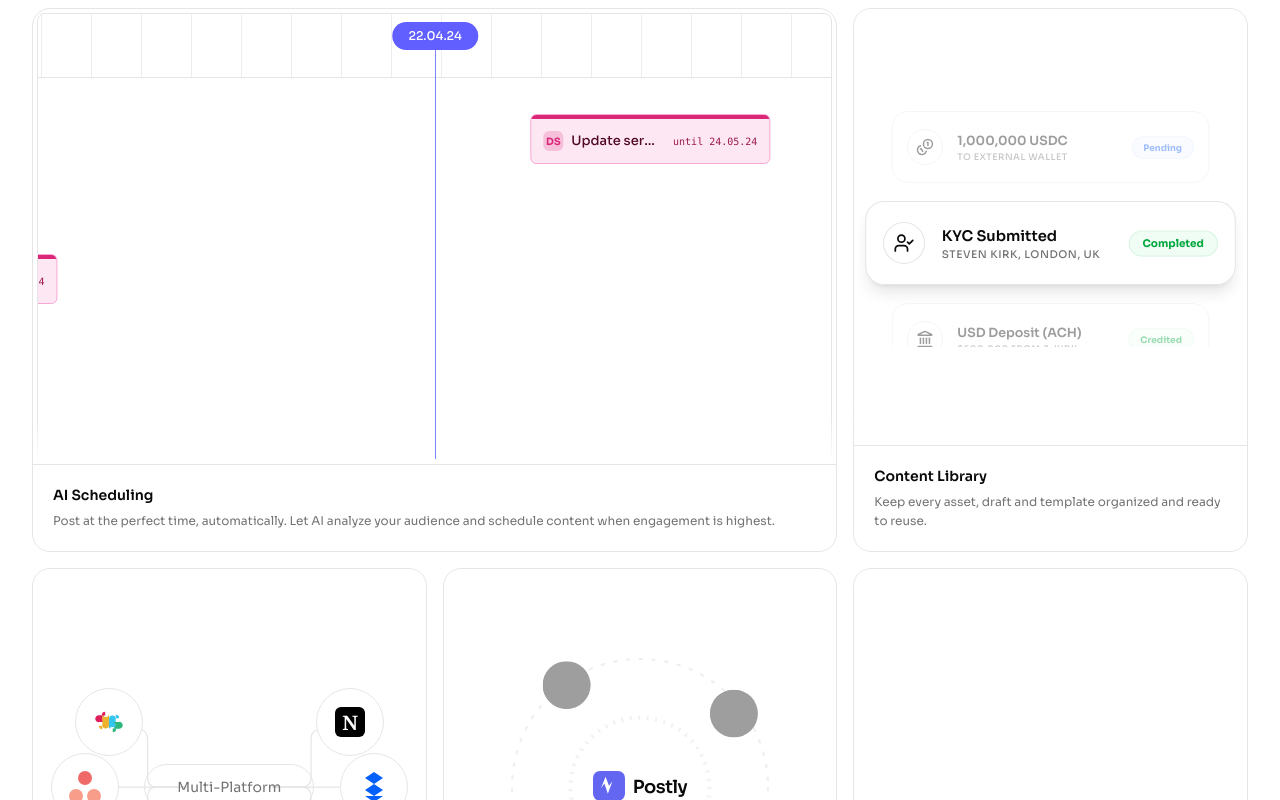
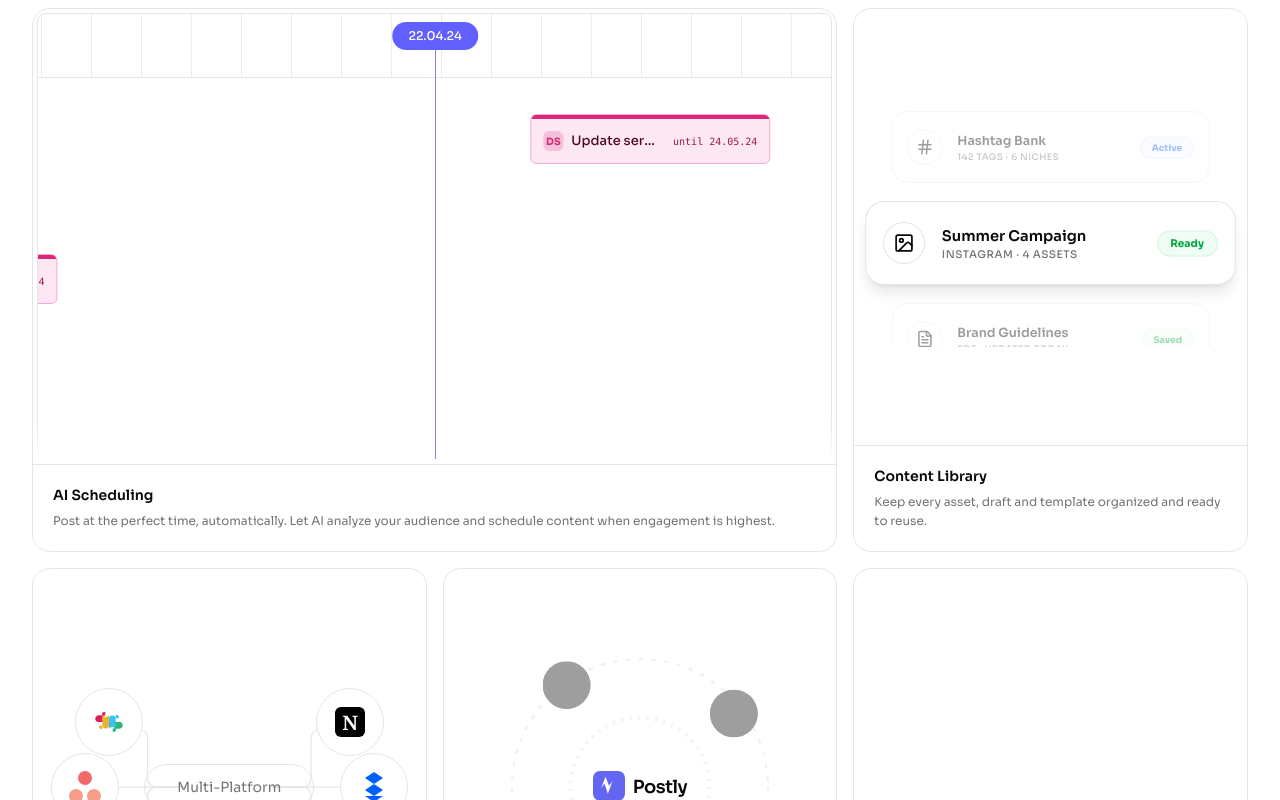
Before and after one commit to luchersou/postly, a Next.js app: page / in a window 1280 px wide. Shown: the part 5780-6580 px from the top of the page. Built offline with nearby package versions, Linux system fonts and the light colour scheme; grey boxes are pictures that could not be loaded.

Commit message:
feat: update content library illustration with Postly-specific assets

```diff
--- a/src/components/sections/features-bento/illustrations/library.tsx
+++ b/src/components/sections/features-bento/illustrations/library.tsx
@@ -2,45 +2,45 @@
 
 import { useState, useEffect } from "react";
 import { motion } from "motion/react";
-import { UserCheck, Landmark, ShieldCheck, Coins } from "lucide-react";
+import { Hash, Video, FileText, ImageIcon } from "lucide-react";
 import { cn } from "@/lib/utils";
 
 const CARDS = [
   {
     id: 1,
-    title: "KYC Submitted",
-    desc: "Steven Kirk, London, UK",
-    status: "Completed",
+    title: "Summer Campaign",
+    desc: "Instagram · 4 assets",
+    status: "Ready",
     color: "text-green-600",
     bg: "bg-green-50",
-    icon: <UserCheck size={20} />,
+    icon: <ImageIcon size={20} />,
   },
   {
     id: 2,
-    title: "USD Deposit (ACH)",
-    desc: "$500,000 from J. Kirk",
-    status: "Credited",
+    title: "Brand Guidelines",
+    desc: "PDF · Updated today",
+    status: "Saved",
     color: "text-green-600",
     bg: "bg-green-50",
-    icon: <Landmark size={20} />,
+    icon: <FileText size={20} />,
   },
   {
     id: 3,
-    title: "+$500 PYUSD",
-    desc: "from U80a...7D0a",
-    status: "Confirming",
+    title: "Reel Template",
+    desc: "TikTok · 15s format",
+    status: "Draft",
     color: "text-gray-500",
     bg: "bg-gray-100",
-    icon: <ShieldCheck size={20} />,
+    icon: <Video size={20} />,
   },
   {
     id: 4,
-    title: "1,000,000 USDC",
-    desc: "to External Wallet",
-    status: "Pending",
+    title: "Hashtag Bank",
+    desc: "142 tags · 6 niches",
+    status: "Active",
     color: "text-blue-600",
     bg: "bg-blue-50",
-    icon: <Coins size={20} />,
+    icon: <Hash size={20} />,
   },
 ];
 
```
